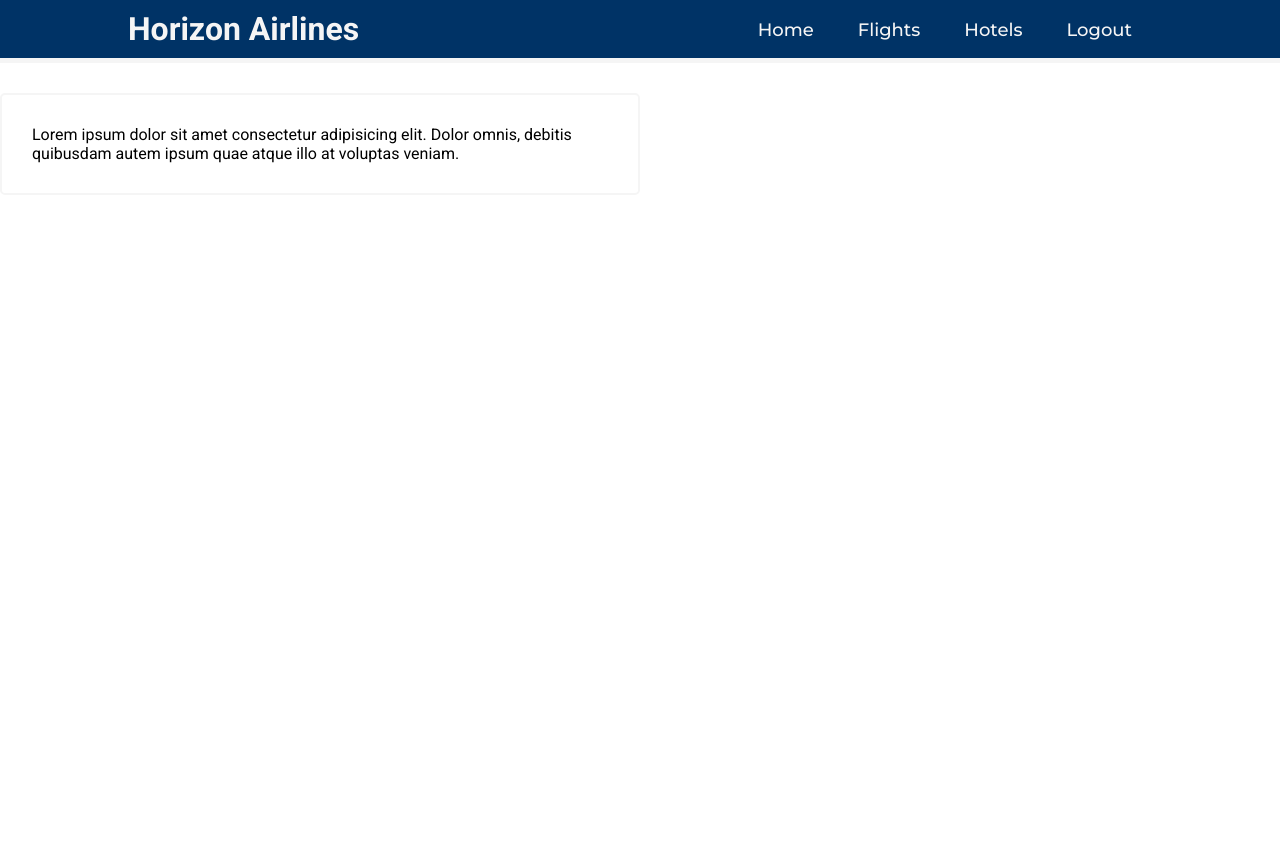
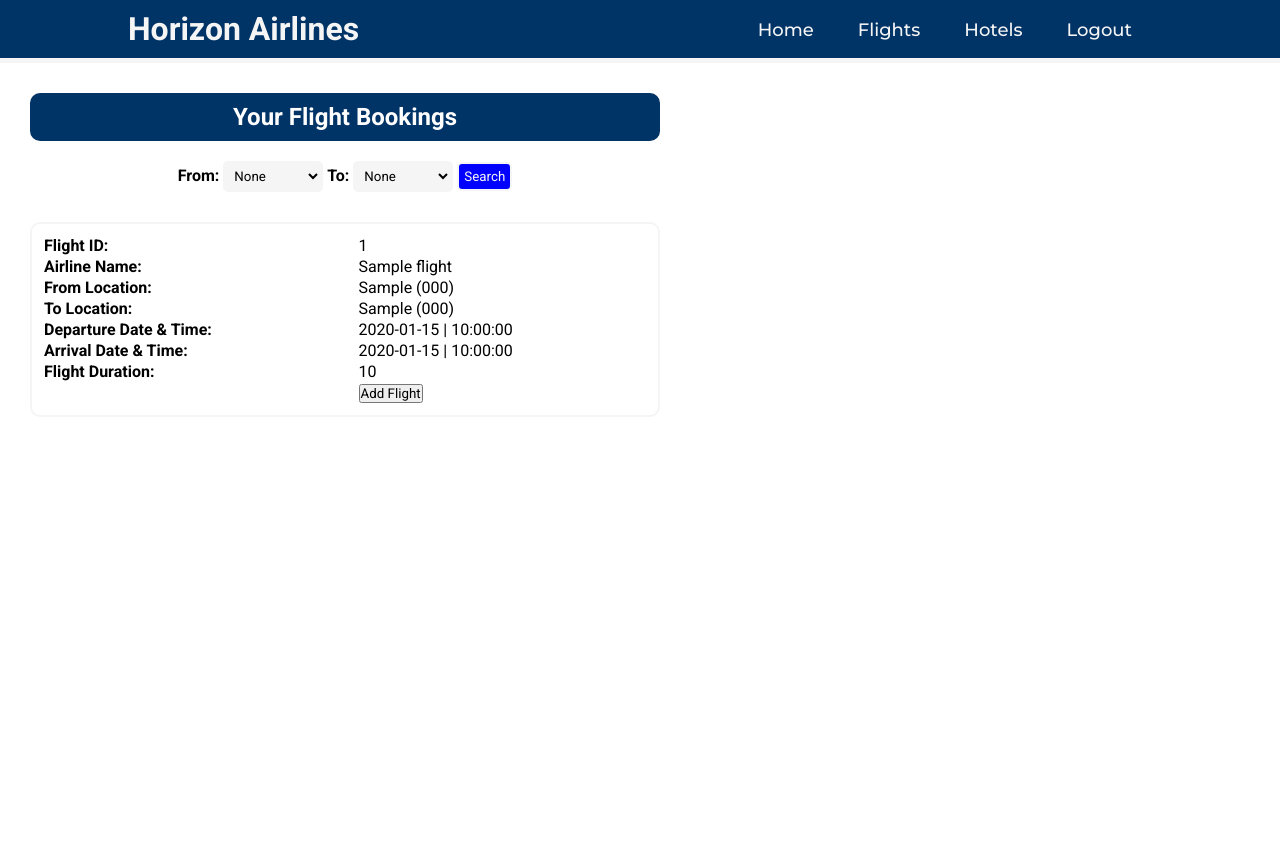
Before and after one commit to praneethravuri/Horizon-Airlines-Bookings, a Flask app: template templates/flights.html in a window 1280 px wide. Before the commit the page ends 163 px from the top, so only its background shows below. Run offline with Flask 3, Linux system fonts and the light colour scheme; the template is opened without the code that fills it: most values are stand-ins (such as "Sample title", 1, 10 or a date in 2020).

Commit message:
Completed flight searching

```diff
--- a/static/CSS/flights.css
+++ b/static/CSS/flights.css
@@ -18,3 +18,26 @@
 .search-flights{
     margin: 30px;
 }
+
+.search-form{
+    padding: 20px;
+}
+
+.search-form label{
+    font-weight: bold;
+}
+
+.search-form select{
+    padding: 5px;
+    background-color: whitesmoke;
+    border-radius: 5px;
+    border: 2px solid whitesmoke;
+}
+
+.search-form button{
+    padding: 5px;
+    background-color: blue;
+    color: whitesmoke;
+    border: 2px solid whitesmoke;
+    border-radius: 5px;
+}
--- a/templates/flights.html
+++ b/templates/flights.html
@@ -7,15 +7,89 @@
     <link rel="stylesheet" type="text/css" href="{{ url_for('static', filename='CSS/navbar.css') }}">
     <link rel="stylesheet" type="text/css" href="{{ url_for('static', filename='CSS/footer.css') }}">
     <link rel="stylesheet" type="text/css" href="{{ url_for('static', filename='CSS/flights.css') }}">
+    <link rel="stylesheet" type="text/css" href="{{ url_for('static', filename='CSS/homepage.css') }}">
     <title>Search Flights - Horizon Airlines</title>
 </head>
 <body>
 
     {% include "nav-bar.html" %}
 
-    <section class="search-flights-section">
-        <div class="search-flights">
-            <p>Lorem ipsum dolor sit amet consectetur adipisicing elit. Dolor omnis, debitis quibusdam autem ipsum quae atque illo at voluptas veniam.</p>
+    <section class="main-content add-pad">
+
+        <div class="flight-bookings">
+            <div class="flight-bookings-title">
+                <h1 class="add-pad">Your Flight Bookings</h1>
+            </div>
+
+            <div class="search-form">
+                <form method="POST" action="{{ url_for('flights.search_flights') }}">
+                    <label for="from_locations">From: </label>
+                    <select name="from_location" id="from_locations">
+                        <option value="">None</option>
+                        {% for loc in from_locations %}
+                        <option value="{{loc}}">{{loc}}</option>
+                        {% endfor %}
+                    </select>
+
+                    <label for="to_locations">To: </label>
+                    <select name="to_location" id="to_locations">
+                        <option value="">None</option>
+                        {% for loc in to_locations %}
+                        <option value="{{loc}}">{{loc}}</option>
+                        {% endfor %}
+                    </select>
+
+                    <button type="submit">Search</button>
+                </form>
+            </div>
+
+            <h3>{{search_message}}</h3>
+
+            {% if all_flights != [] %}
+            <div class="flights-table">
+                {% for f in all_flights %}
+                <table class="add-pad dynamic-table" style="margin-top: 10px;">
+                    <tr>
+                        <td class="add-bold">Flight ID: </td>
+                        <td>{{f["flight_id"]}}</td>
+                    </tr>
+                    <tr>
+                        <td class="add-bold">Airline Name: </td>
+                        <td>{{f["airlineName"]}}</td>
+                    </tr>
+                    <tr>
+                        <td class="add-bold">From Location: </td>
+                        <td>{{f["fromLocation"] + " (" + f["fromLocationAirportCode"] + ")"}}</td>
+                    </tr>
+                    <tr>
+                        <td class="add-bold">To Location: </td>
+                        <td>{{f["toLocation"] + " (" + f["toLocationAirportCode"] + ")"}}</td>
+                    </tr>
+                    <tr>
+                        <td class="add-bold">Departure Date & Time: </td>
+                        <td>{{f["departureTime"][0: 10] + " | " + f["departureTime"][11: 19]}}</td>
+                    </tr>
+                    <tr>
+                        <td class="add-bold">Arrival Date & Time: </td>
+                        <td>{{f["arrivalTime"][0: 10] + " | " + f["arrivalTime"][11: 19]}}</td>
+                    </tr>
+                    <tr>
+                        <td class="add-bold">Flight Duration: </td>
+                        <td>{{f["duration"]}}</td>
+                    </tr>
+                    <tr>
+                        <td class="add-bold"></td>
+                        <td><button>Add Flight</button></td>
+                    </tr>
+                </table>
+                {% endfor %}
+            </div>
+            {% else %}
+            <div class="no-bookings-message">
+                <h1>No flights available</h1>
+            </div>
+            {% endif %}
+            </div>
         </div>
     </section>
 
```
Also changed, not shown: routes/flights.py (+36 -3 lines).
